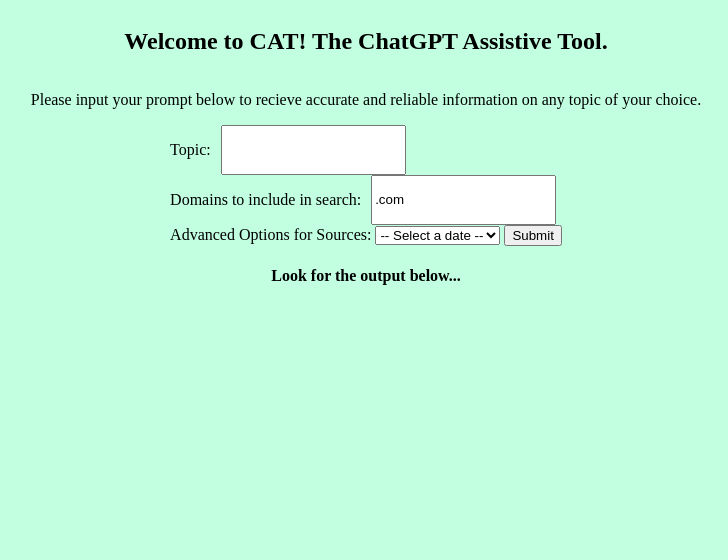
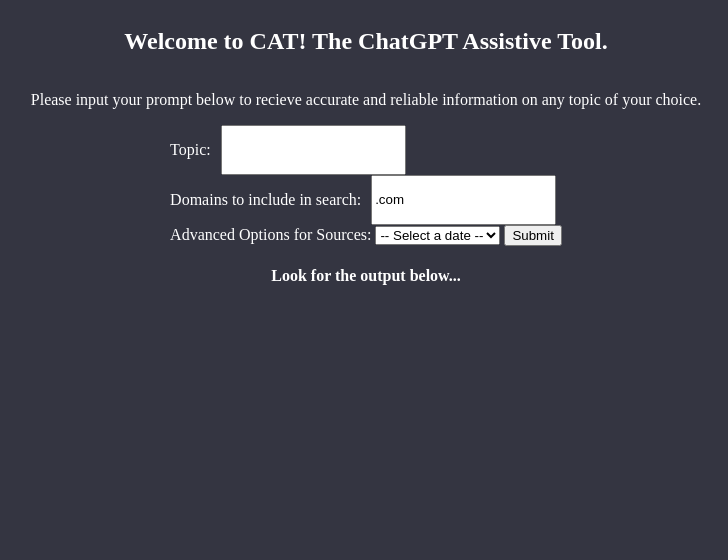
Before and after one commit to JoonPark1/CAT-Citation-Assistive-Tool, a Flask app: page / in a window 1280 px wide. Shown: the top 560 px of the page, without its empty margins (274-1002 px from the left). Run offline with Flask 3, Linux system fonts and the light colour scheme.

Commit message:
Add files via upload

```diff
--- a/static/style.css
+++ b/static/style.css
@@ -1,10 +1,11 @@
 body {
-	background-color: rgb(153, 255, 204, 0.6);
+	background-color:rgb(52,53,65);
 	display: flex;
 	flex-direction: column;
 	text-align: center;
 	justify-content: center;
 	align-items: center;
+	color: white
   }
 
 #domain {
@@ -28,3 +29,7 @@
 p.desc {
 	display: none;
 }
+
+html {
+	background-color:rgb(52,53,65);
+}
```
